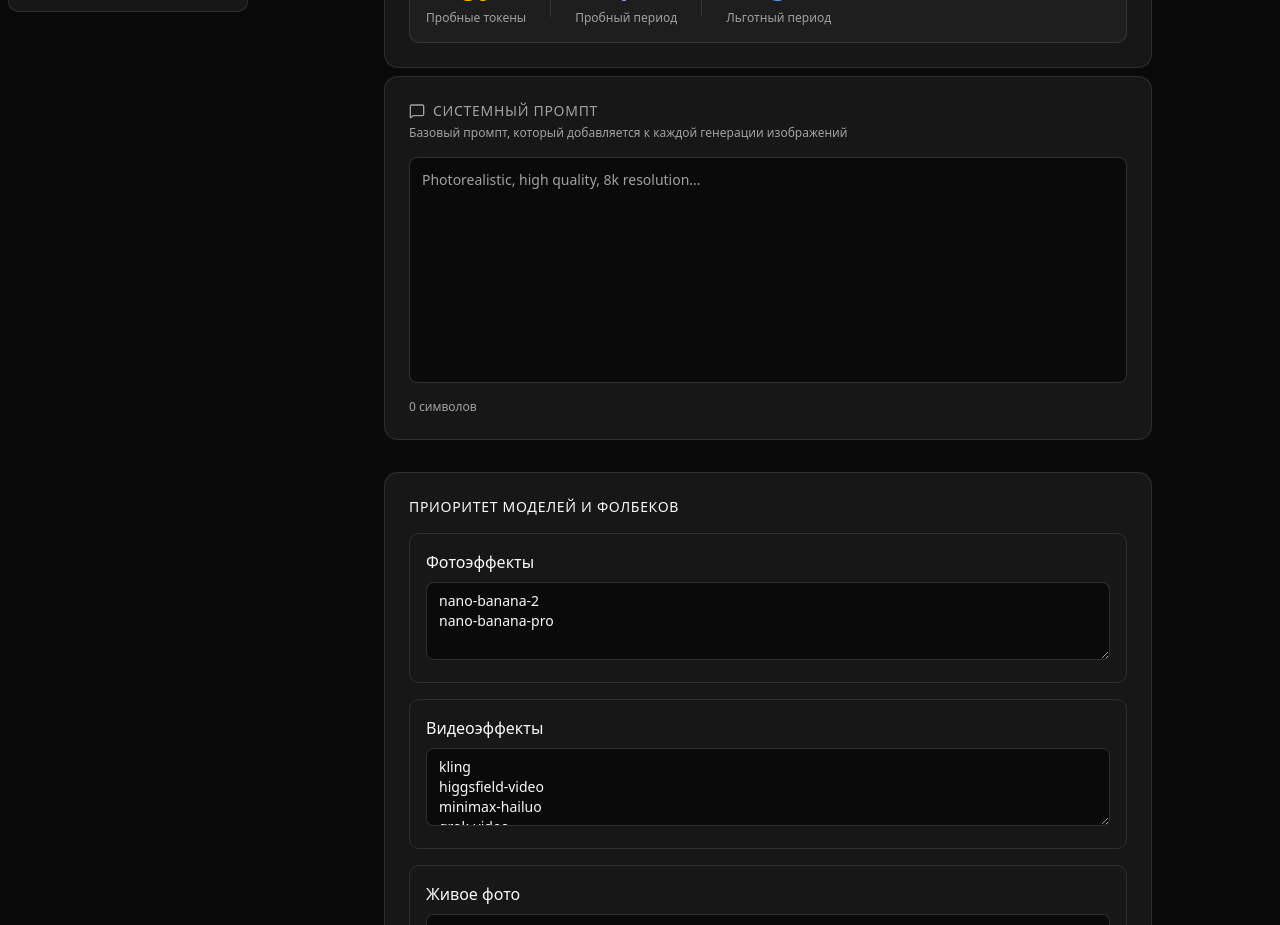
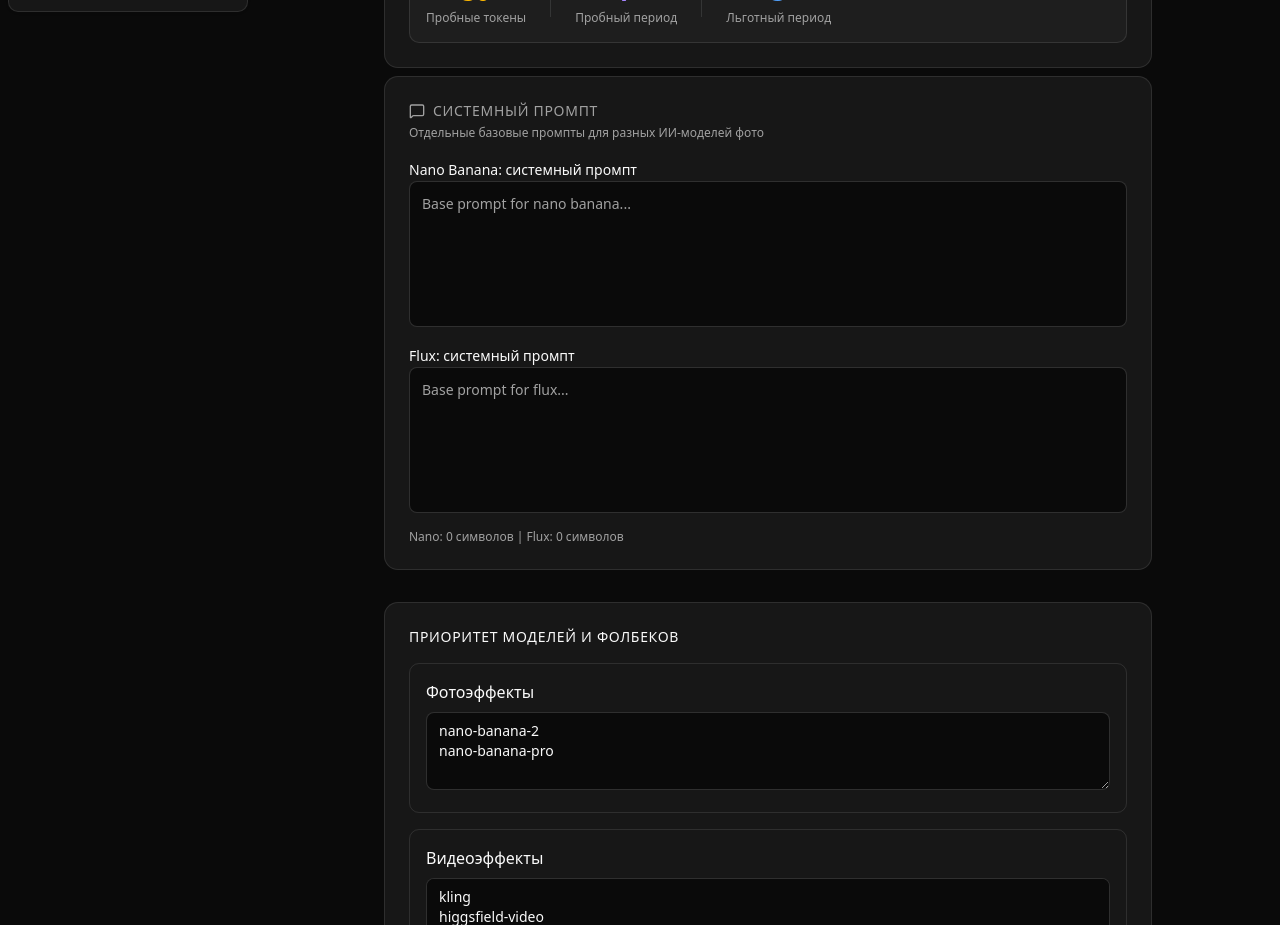
Before and after one commit to affiliatefabriq/Magically_admin, a Next.js app: page /settings in a window 1280 px wide. Shown: the part 780-1705 px from the top of the page. Built offline with nearby package versions, Linux system fonts and the light colour scheme; no server answers; sample sign-in values are in the browser's storage.

Commit message:
feat: add nano banana and flux system prompt fields to settings for improved AI model customization

```diff
--- a/app/(root)/settings/page.tsx
+++ b/app/(root)/settings/page.tsx
@@ -15,6 +15,8 @@ type FormState = {
   aiCost1K: number;
   aiCost2K: number;
   systemPrompt: string;
+  nanoBananaSystemPrompt: string;
+  fluxSystemPrompt: string;
   trialTokens: number;
   trialPeriodDays: number;
   subscriptionGracePeriodDays: number;
@@ -77,6 +79,8 @@ const Page = () => {
     aiCost1K: 15,
     aiCost2K: 20,
     systemPrompt: '',
+    nanoBananaSystemPrompt: '',
+    fluxSystemPrompt: '',
     trialTokens: 50,
     trialPeriodDays: 7,
     subscriptionGracePeriodDays: 3,
@@ -128,6 +132,8 @@ const Page = () => {
           aiCost1K: settings.aiCost1K,
           aiCost2K: settings.aiCost2K,
           systemPrompt: settings.systemPrompt,
+          nanoBananaSystemPrompt: settings.nanoBananaSystemPrompt || '',
+          fluxSystemPrompt: settings.fluxSystemPrompt || '',
           trialTokens: settings.trialTokens,
           trialPeriodDays: settings.trialPeriodDays,
           subscriptionGracePeriodDays: settings.subscriptionGracePeriodDays,
@@ -452,22 +458,51 @@ const Page = () => {
               Системный промпт
             </h2>
             <p className="text-xs text-muted-foreground mt-1">
-              Базовый промпт, который добавляется к каждой генерации изображений
+              Отдельные базовые промпты для разных ИИ-моделей фото
             </p>
           </div>
 
-          <textarea
-            value={form.systemPrompt}
-            onChange={(e) =>
-              setForm((f) => ({ ...f, systemPrompt: e.target.value }))
-            }
-            rows={10}
-            placeholder="Photorealistic, high quality, 8k resolution..."
-            className="flex w-full rounded-md border border-input bg-background px-3 py-3 text-sm placeholder:text-muted-foreground focus:outline-none focus:ring-2 focus:ring-ring resize-none font-mono"
-          />
+          <div className="space-y-2">
+            <label className="text-sm font-medium">
+              Nano Banana: системный промпт
+            </label>
+            <textarea
+              value={form.nanoBananaSystemPrompt}
+              onChange={(e) =>
+                setForm((f) => ({
+                  ...f,
+                  nanoBananaSystemPrompt: e.target.value,
+                }))
+              }
+              rows={6}
+              placeholder="Base prompt for nano banana..."
+              className="flex w-full rounded-md border border-input bg-background px-3 py-3 text-sm placeholder:text-muted-foreground focus:outline-none focus:ring-2 focus:ring-ring resize-none font-mono"
+            />
+          </div>
+
+          <div className="space-y-2">
+            <label className="text-sm font-medium">
+              Flux: системный промпт
+            </label>
+            <textarea
+              value={form.fluxSystemPrompt}
+              onChange={(e) =>
+                setForm((f) => ({
+                  ...f,
+                  fluxSystemPrompt: e.target.value,
+                }))
+              }
+              rows={6}
+              placeholder="Base prompt for flux..."
+              className="flex w-full rounded-md border border-input bg-background px-3 py-3 text-sm placeholder:text-muted-foreground focus:outline-none focus:ring-2 focus:ring-ring resize-none font-mono"
+            />
+          </div>
 
           <div className="flex items-center justify-between text-xs text-muted-foreground">
-            <span>{form.systemPrompt.length} символов</span>
+            <span>
+              Nano: {form.nanoBananaSystemPrompt.length} символов | Flux:{' '}
+              {form.fluxSystemPrompt.length} символов
+            </span>
           </div>
         </div>
       </div>
--- a/hooks/useAdmin.ts
+++ b/hooks/useAdmin.ts
@@ -130,6 +130,8 @@ export interface Settings {
   aiCost1K: number;
   aiCost2K: number;
   systemPrompt: string;
+  nanoBananaSystemPrompt: string;
+  fluxSystemPrompt: string;
   trialTokens: number;
   trialPeriodDays: number;
   subscriptionGracePeriodDays: number;
```
